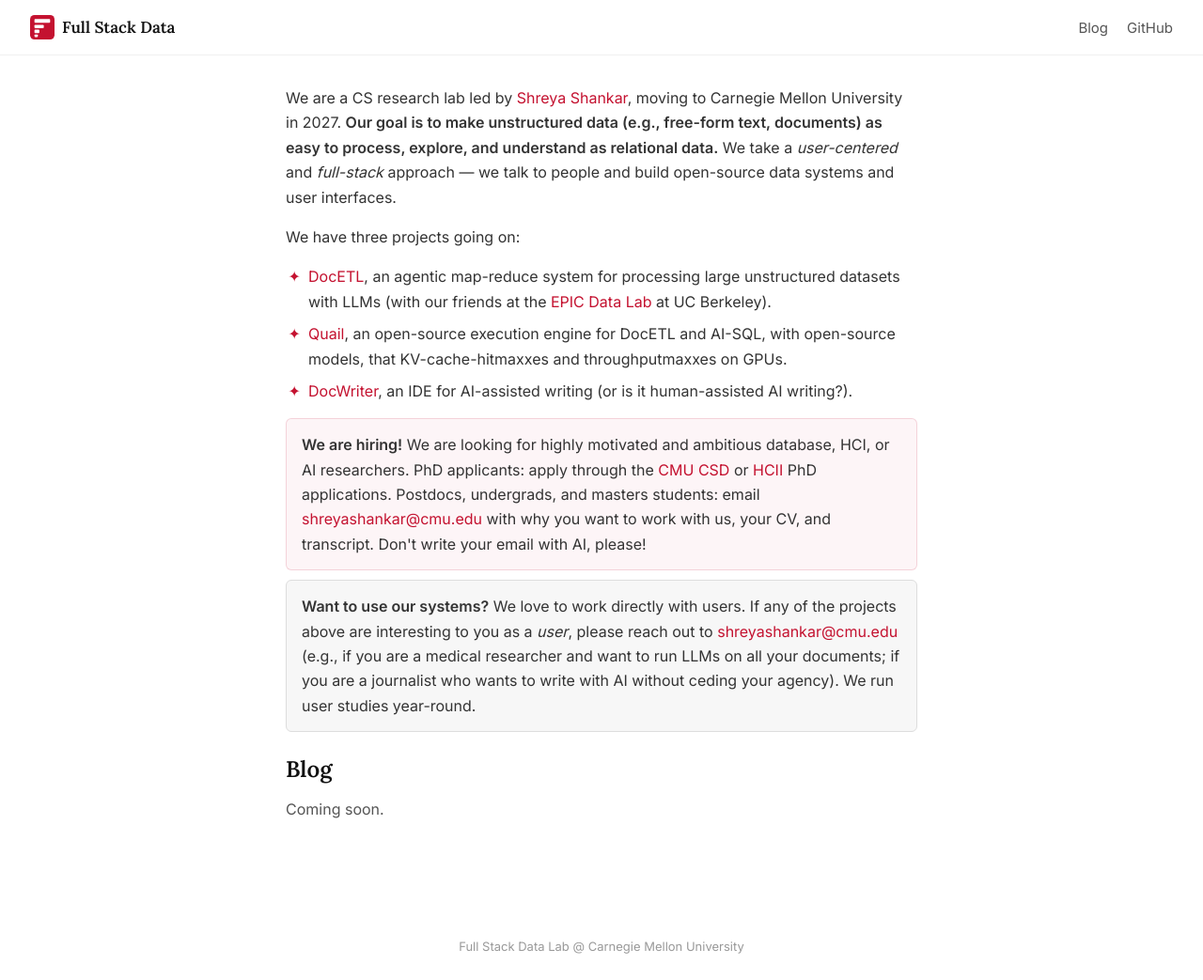
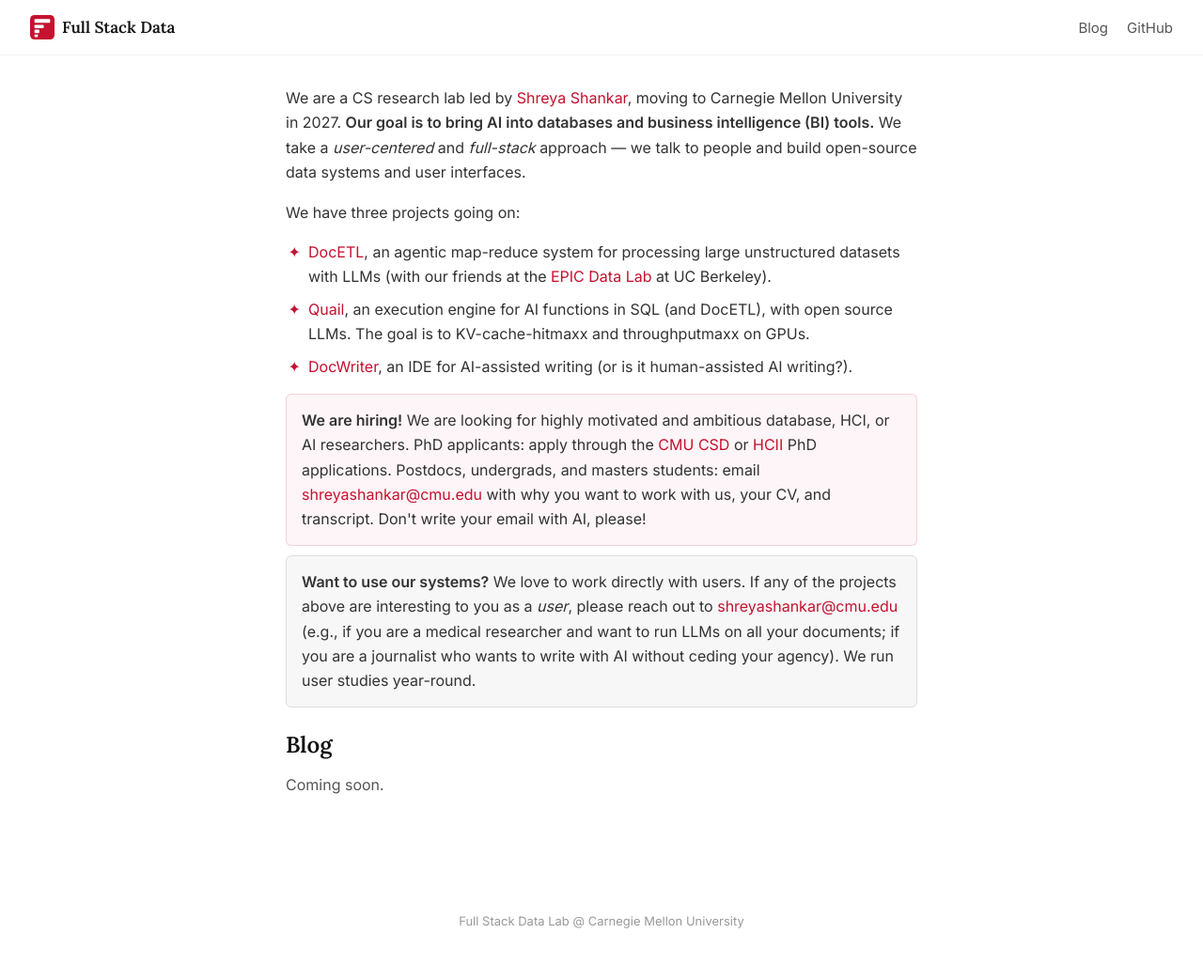
Before and after one commit to fsdatalab/fsdatalab.github.io, a Jekyll site: the page built from index.html, in a window 1280 px wide and 1043 px high. Shown: the whole window at 94% size. Built offline with Jekyll 4.4.1, drawn with Linux system fonts in a browser that asks for light colours.

Commit message:
Update research goal and Quail description

```diff
--- a/index.html
+++ b/index.html
@@ -4,12 +4,12 @@
 ---
 <div class="content">
   <p class="intro">
-    We are a CS research lab led by <a href="https://sh-reya.com">Shreya Shankar</a>, moving to Carnegie Mellon University in 2027. <strong>Our goal is to make unstructured data (e.g., free-form text, documents) as easy to process, explore, and understand as relational data.</strong> We take a <em>user-centered</em> and <em>full-stack</em> approach — we talk to people and build open-source data systems and user interfaces.
+    We are a CS research lab led by <a href="https://sh-reya.com">Shreya Shankar</a>, moving to Carnegie Mellon University in 2027. <strong>Our goal is to bring AI into databases and business intelligence (BI) tools.</strong> We take a <em>user-centered</em> and <em>full-stack</em> approach — we talk to people and build open-source data systems and user interfaces.
   </p>
   <p class="intro">We have three projects going on:</p>
   <ul class="intro project-list">
     <li><a href="https://docetl.org">DocETL</a>, an agentic map-reduce system for processing large unstructured datasets with LLMs (with our friends at the <a href="https://epic.berkeley.edu">EPIC Data Lab</a> at UC Berkeley).</li>
-    <li><a href="https://github.com/fsdatalab/quail">Quail</a>, an open-source execution engine for DocETL and AI-SQL, with open-source models, that KV-cache-hitmaxxes and throughputmaxxes on GPUs.</li>
+    <li><a href="https://github.com/fsdatalab/quail">Quail</a>, an execution engine for AI functions in SQL (and DocETL), with open source LLMs. The goal is to KV-cache-hitmaxx and throughputmaxx on GPUs.</li>
     <li><a href="https://docwriter.org">DocWriter</a>, an IDE for AI-assisted writing (or is it human-assisted AI writing?).</li>
   </ul>
   <div style="background: rgba(196, 18, 48, 0.04); border: 1px solid rgba(196, 18, 48, 0.15); border-radius: 6px; padding: 0.875rem 1rem; margin-bottom: 0.625rem; font-size: 1rem; line-height: 1.65;">
```
